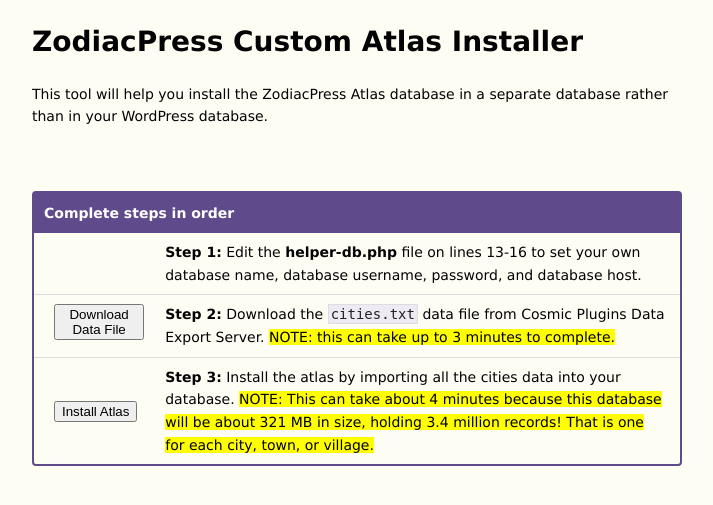
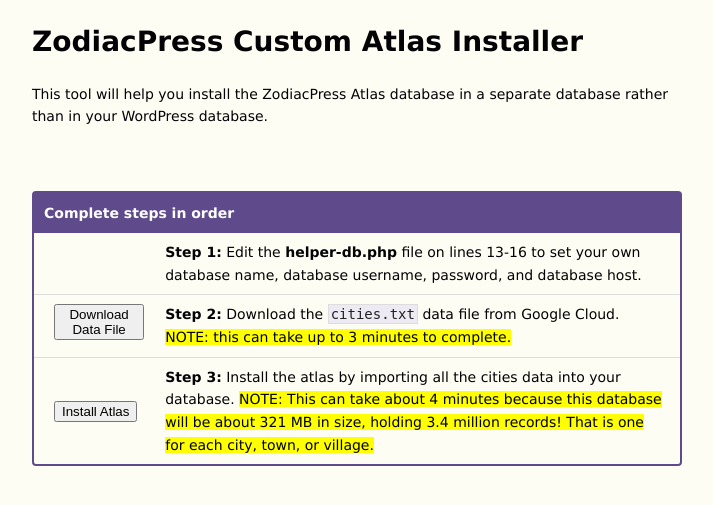
Before and after one commit to isabelc/atlas-installer, a PHP site: page / in a window 1280 px wide. Shown: the top 505 px of the page, without its empty margins (283-996 px from the left). Run offline with PHP 8.4, Linux system fonts and the light colour scheme.

Commit message:
get cities.txt data file from Google cloud

```diff
--- a/installatlas/ajax-download.php
+++ b/installatlas/ajax-download.php
@@ -14,7 +14,7 @@ if ($datafile !== $filename) {
 }
 $dir = sys_get_temp_dir();
 $official_size = 275665461;// Current filesize of cities.txt @todo update
-$url = 'https://download.cosmicplugins.com/' . $datafile;
+$url = 'https://storage.googleapis.com/zodiacpress_cities/' . $datafile;
 $file = $dir . '/' . $filename;
 $retry = isset($_GET['retry']) ? $_GET['retry'] : 0;
 
--- a/installatlas/index.php
+++ b/installatlas/index.php
@@ -17,7 +17,7 @@
  *
  * @author     Isabel Castillo
  * @copyright  2018 Isabel Castillo
- * @version    1.2.1
+ * @version    1.3
  * @license    https://www.gnu.org/licenses/gpl-2.0.html  GNU GPLv2
  */
 
@@ -415,7 +415,7 @@ $valid_db = zpai_check_db_details_valid();
 					?>
 				</td>
 				<td>
-					<span id="import-<?php echo $basename; ?>label"><strong>Step 2:</strong> Download the <code><?php echo $filename; ?></code> data file from Cosmic Plugins Data Export Server.  <mark>NOTE: this can take up to 3 minutes to complete.</mark></span>
+					<span id="import-<?php echo $basename; ?>label"><strong>Step 2:</strong> Download the <code><?php echo $filename; ?></code> data file from Google Cloud.  <mark>NOTE: this can take up to 3 minutes to complete.</mark></span>
 				</td>
 			</tr>
 
```
